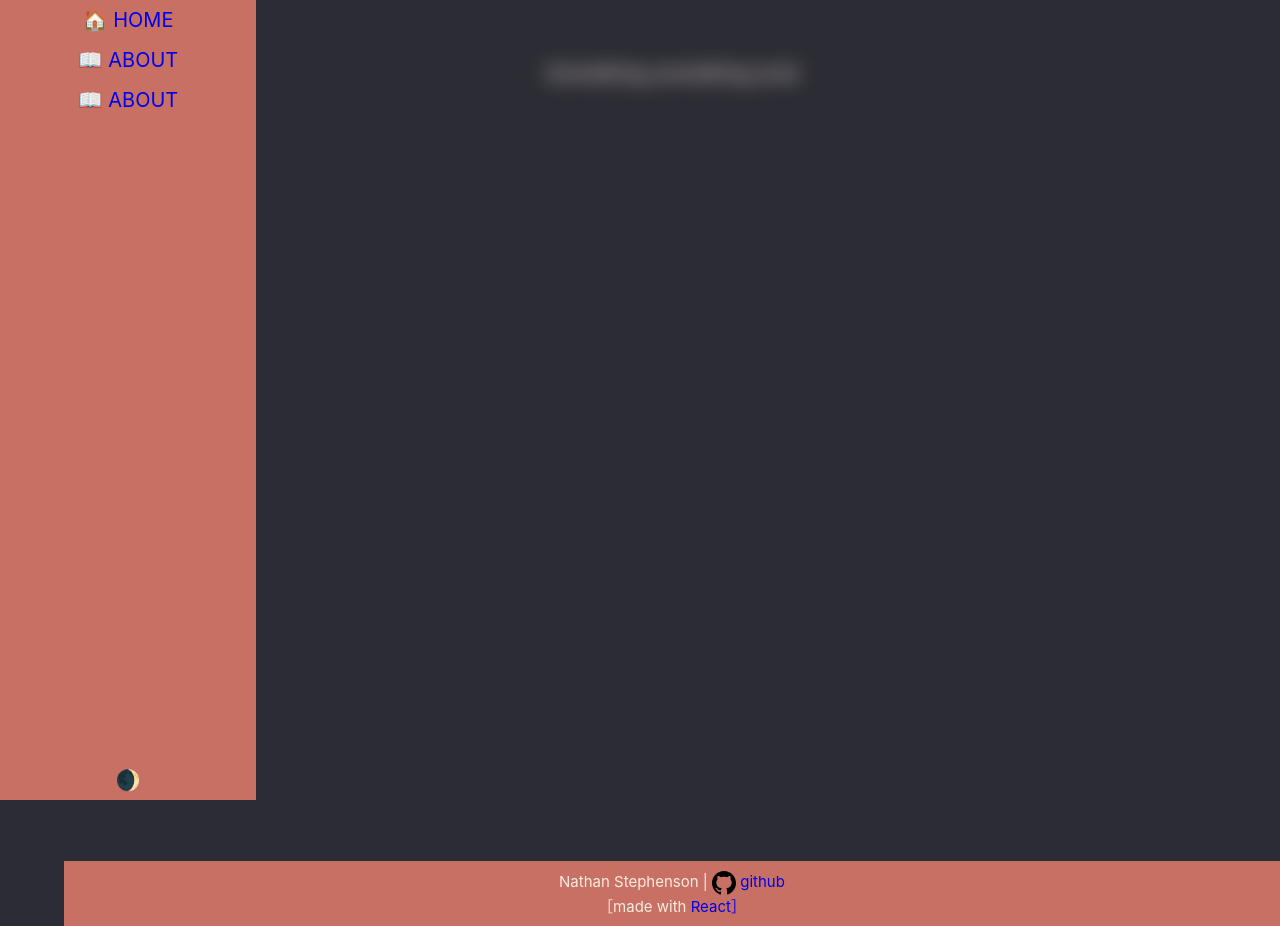
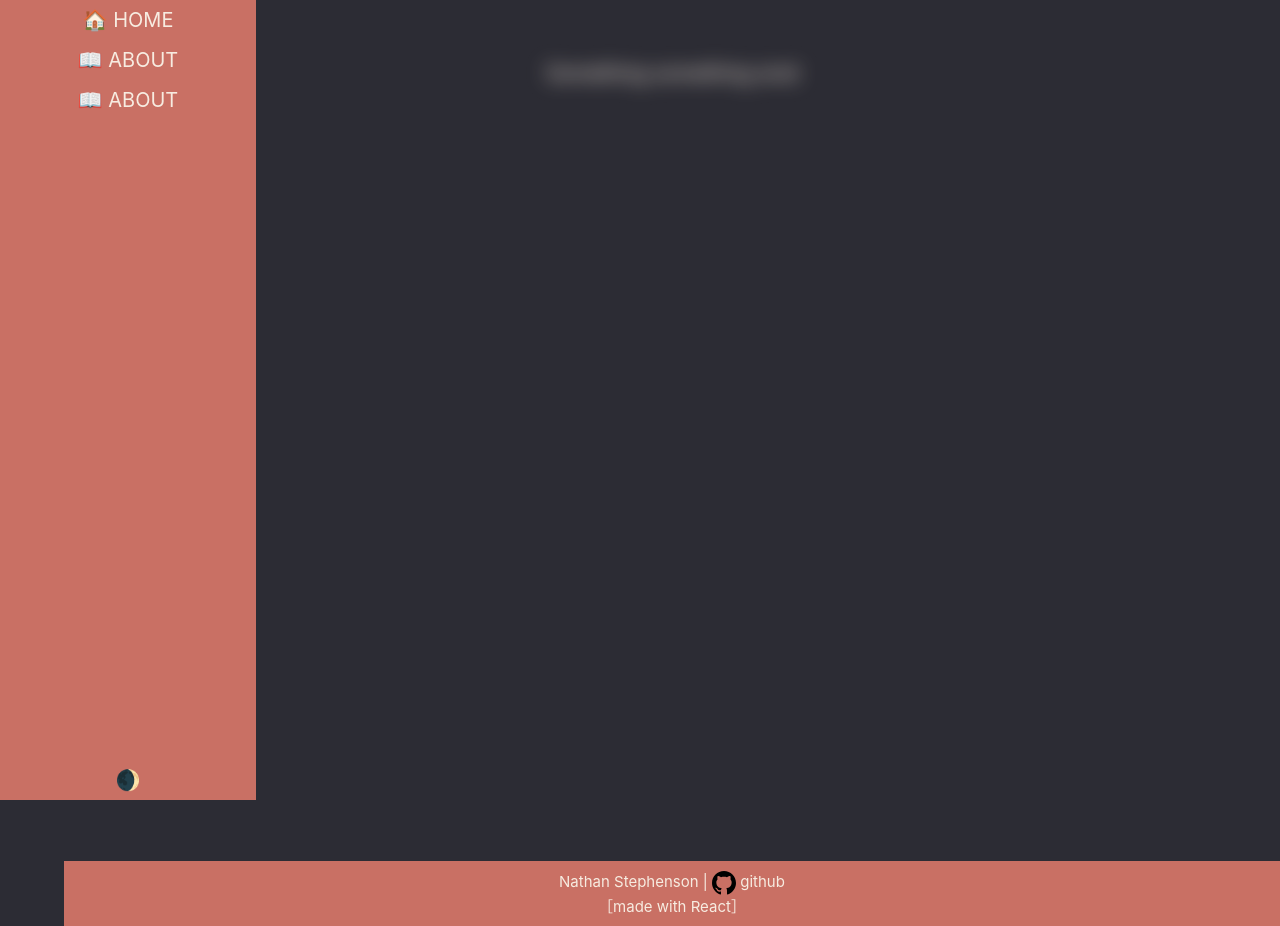
Before and after one commit to nathanstephenson/Portfolio, a React (Create React App) app in the folder portfolio/: page /#/projects in a window 1280 px wide. Built offline with nearby package versions, Linux system fonts and the light colour scheme.

Commit message:
fixed link styling

```diff
--- a/portfolio/src/App.css
+++ b/portfolio/src/App.css
@@ -19,7 +19,7 @@
   transition-duration: var(--transition-speed);
 }
 
-a:link { text-decoration: none; }
+a:link { text-decoration: none; color: var(--text-colour); }
 a:visited { text-decoration: none; color: var(--text-colour); }
 a:hover { text-decoration: none; }
 a:active { text-decoration: none; }
```
